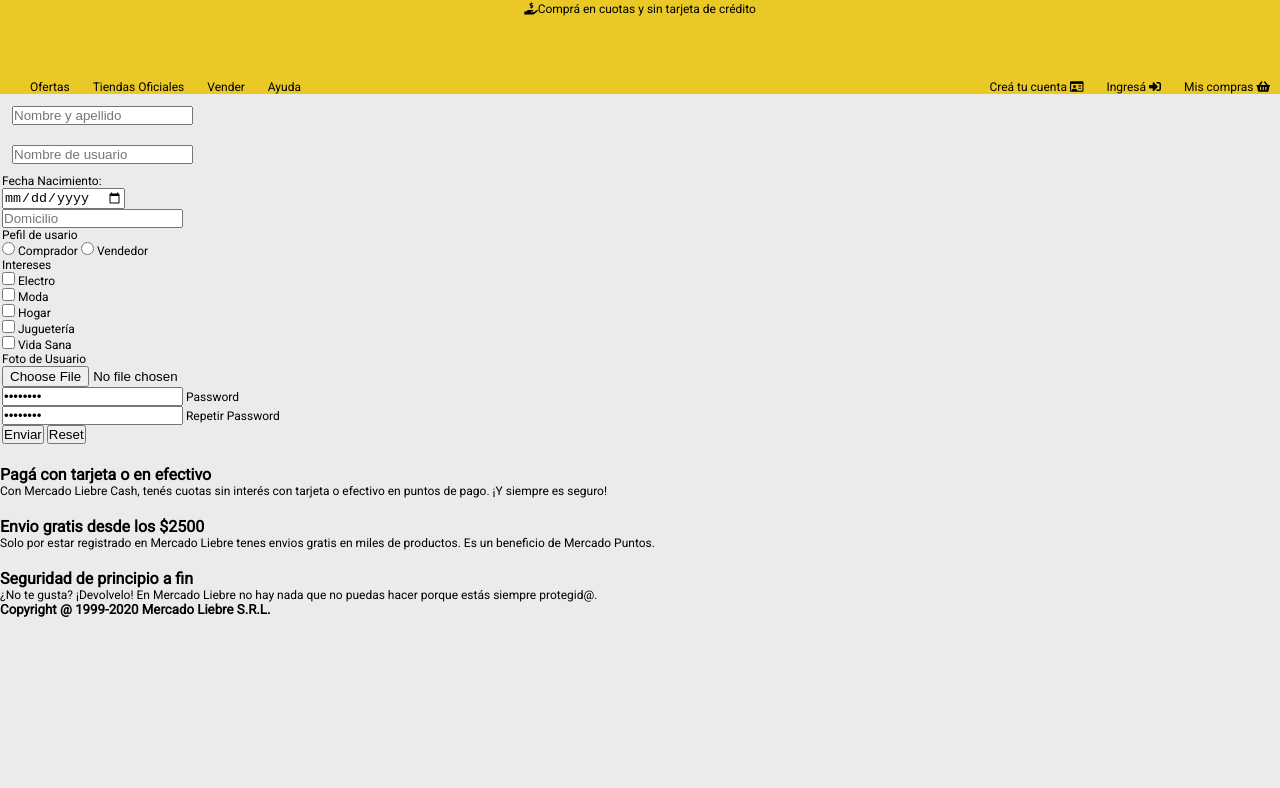
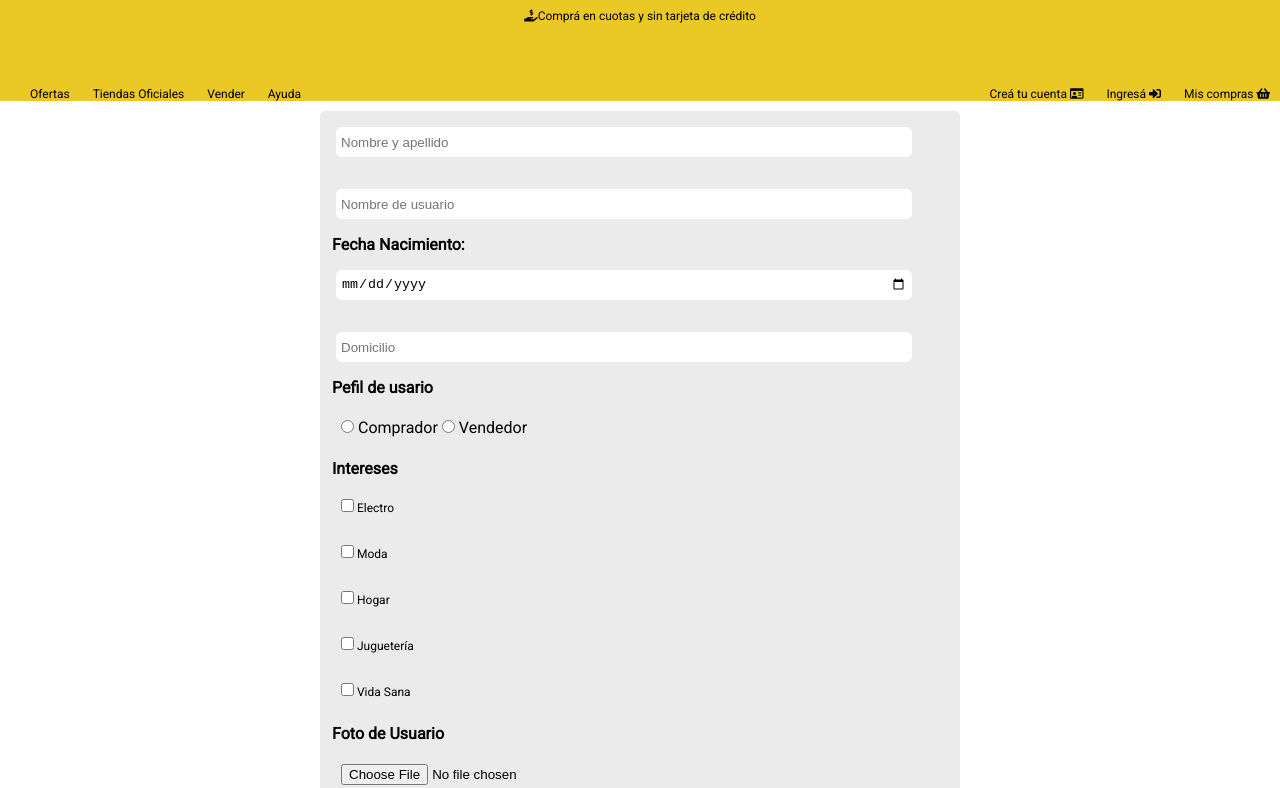
Before and after one commit to JeanGoP/Mercado-liebre, a website: page views/register.html in a window 1280 px wide. Shown: the part 111-899 px from the top of the page. Before the commit the page ends 800 px from the top, so only its background shows below. Drawn offline with Linux system fonts and the light colour scheme; files that its build step writes are made by us from their sources.

Commit message:
Formularios

```diff
--- a/app.js
+++ b/app.js
@@ -12,7 +12,9 @@
 app.get('/', (req, res) => {
     res.sendFile(path.resolve(__dirname, './views/home.html'));
 })
-
 app.get('/register', (req, res) => {
     res.sendFile(path.resolve(__dirname, './views/register.html'));
 })
+app.get('/login', (req, res) => {
+    res.sendFile(path.resolve(__dirname, './views/login.html'));
+})
--- a/public/css/styles.css
+++ b/public/css/styles.css
@@ -6,7 +6,7 @@
 
 body {
     font-family: 'Roboto', sans-serif;
-    background-color: #ebebeb;
+    background-color: #FFF;
 }
 
 h3 {
@@ -46,16 +46,45 @@
     padding: 10px;
 }
 
-div .form {
-    display: flex;
-    flex-direction: column;
-    justify-content: space-between;
-    padding: 2px;
-    font-size: 11px;
+.contenedor-registro {
+    display: block;
+    justify-content: center;
+    width: 50%;
+    background-color: #ebebeb;
+    margin: auto;
+    margin-top: 10px;
+    border-radius: 5px;
 }
 
-div form .espacio {
+.nombreusuario,
+.nombreapellido,
+.inputpassword,
+.alineacion {
+    border-radius: 6px;
+    border: none;
+    height: 30px;
+    margin-top: 5px;
+    padding: 5px;
+    width: 90%;
+    margin: 1rem;
+}
+
+.boton {
+    border-radius: 6px;
+    border: none;
+    height: 30px;
+    margin-top: 12px;
     padding: 10px;
+    width: 90%;
+    margin: 1rem;
+    background-color: #1259c3;
+    color: white;
+}
+
+.alineacionlabel {
+    width: 90%;
+    padding: 12px;
+    font-weight: bold;
 }
 
 header nav {
@@ -184,6 +213,23 @@
     padding: 15px;
 }
 
+footer {
+    background-color: white;
+    text-align: center;
+    color: #666;
+    padding: 10px 0 0 0;
+}
+
+.footer-container {
+    display: block;
+    margin: 15px 0;
+    padding: 24px;
+}
+
+.lineaFinal {
+    margin: 6px;
+}
+
 @media (max-width: 360px) {
     nav {
         display: none;
--- a/views/login.html
+++ b/views/login.html
@@ -0,0 +1,103 @@
+<!DOCTYPE html>
+<html>
+
+<head>
+    <meta charset="UTF-8" />
+    <title>Bienvenidos a MercadoLiebre</title>
+    <meta name="viewport" content="width=device-width, initial-scale=1.0" />
+    <link href="https://fonts.googleapis.com/css2?family=Roboto&display=swap" rel="stylesheet" />
+    <link rel="stylesheet" href="https://cdnjs.cloudflare.com/ajax/libs/font-awesome/5.11.2/css/all.min.css" />
+    <link rel="stylesheet" href="css/styles.css" />
+</head>
+
+<body>
+    <header>
+        <div class="top-header">
+            <div class="logo">
+                <img src="images/logo-mercado-liebre.svg" alt="Logo de MercadoLiebre" />
+            </div>
+            <div class="form" action="#" method="GET">
+                <div class="input">Buscar productos, marcas y más</div>
+                <div class="submit"><i class="fa fa-search"></i></div>
+            </div>
+            <p>
+                <i class="fas fa-hand-holding-usd"></i>Comprá en cuotas y sin tarjeta de crédito
+            </p>
+        </div>
+        <nav>
+            <ul id="menu">
+                <li><a href="#">Ofertas</a></li>
+                <li><a href="#">Tiendas Oficiales</a></li>
+                <li><a href="#">Vender</a></li>
+                <li><a href="#">Ayuda</a></li>
+            </ul>
+            <ul class="posicion">
+                <li>
+                    <a href="/register">Creá tu cuenta <i class="far fa-id-card"></i
+            ></a>
+                </li>
+                <li>
+                    <a href="/login">Ingresá <i class="fas fa-sign-in-alt"></i></a>
+                </li>
+                <li>
+                    <a href="#">Mis compras <i class="fas fa-shopping-basket"></i></a>
+                </li>
+            </ul>
+        </nav>
+        <div class="burger-menu">
+            <i class="fa fa-bars burger"></i>
+        </div>
+    </header>
+    <div>
+        <form class="form" method="get" action="/">
+            <div class="contenedor-registro">
+
+                <input type="text" class="nombreapellido" placeholder="Nombre de usuario" />
+
+                <input type="text" class="nombreusuario" placeholder="Elegí tu contraseña" />
+
+                <p>
+                    <input class="boton" type="submit" value="Enviar" />
+
+                </p>
+
+            </div>
+        </form>
+    </div>
+
+    <footer>
+        <article>
+            <div class="credit-card">
+                <i class="fa-solid fa-credit-card"></i>
+            </div>
+            <h4>Pagá con tarjeta o en efectivo</h4>
+            <p>
+                Con Mercado Liebre Cash, tenés cuotas sin interés con tarjeta o efectivo en puntos de pago. ¡Y siempre es seguro!
+            </p>
+        </article>
+        <article>
+            <div class="gift">
+                <i class="fa-solid fa-gift"></i>
+            </div>
+            <h4>Envio gratis desde los $2500</h4>
+            <p>
+                Solo por estar registrado en Mercado Liebre tenes envios gratis en miles de productos. Es un beneficio de Mercado Puntos.
+            </p>
+        </article>
+        <article>
+            <div class="shield">
+                <i class="fa-solid fa-user-shield"></i>
+            </div>
+            <h4>Seguridad de principio a fin</h4>
+            <p>
+                ¿No te gusta? ¡Devolvelo! En Mercado Liebre no hay nada que no puedas hacer porque estás siempre protegid@.
+            </p>
+        </article>
+        <div>
+            <h5>Copyright @ 1999-2020 Mercado Liebre S.R.L.</h5>
+        </div>
+    </footer>
+
+</body>
+
+</html>
--- a/views/register.html
+++ b/views/register.html
@@ -2,25 +2,27 @@
 <html>
 
 <head>
-    <meta charset="UTF-8">
+    <meta charset="UTF-8" />
     <title>Bienvenidos a MercadoLiebre</title>
-    <meta name="viewport" content="width=device-width, initial-scale=1.0">
-    <link href="https://fonts.googleapis.com/css2?family=Roboto&display=swap" rel="stylesheet">
-    <link rel="stylesheet" href="https://cdnjs.cloudflare.com/ajax/libs/font-awesome/5.11.2/css/all.min.css">
-    <link rel="stylesheet" href="css/styles.css">
+    <meta name="viewport" content="width=device-width, initial-scale=1.0" />
+    <link href="https://fonts.googleapis.com/css2?family=Roboto&display=swap" rel="stylesheet" />
+    <link rel="stylesheet" href="https://cdnjs.cloudflare.com/ajax/libs/font-awesome/5.11.2/css/all.min.css" />
+    <link rel="stylesheet" href="css/styles.css" />
 </head>
 
 <body>
     <header>
         <div class="top-header">
             <div class="logo">
-                <img src="images/logo-mercado-liebre.svg" alt="Logo de MercadoLiebre">
+                <img src="images/logo-mercado-liebre.svg" alt="Logo de MercadoLiebre" />
             </div>
             <div class="form" action="#" method="GET">
                 <div class="input">Buscar productos, marcas y más</div>
                 <div class="submit"><i class="fa fa-search"></i></div>
             </div>
-            <p><i class="fas fa-hand-holding-usd"></i>Comprá en cuotas y sin tarjeta de crédito</p>
+            <p>
+                <i class="fas fa-hand-holding-usd"></i>Comprá en cuotas y sin tarjeta de crédito
+            </p>
         </div>
         <nav>
             <ul id="menu">
@@ -30,9 +32,16 @@
                 <li><a href="#">Ayuda</a></li>
             </ul>
             <ul class="posicion">
-                <li><a href="/register">Creá tu cuenta <i class="far fa-id-card"></i></a></li>
-                <li><a href="/login">Ingresá <i class="fas fa-sign-in-alt"></i></a></li>
-                <li><a href="#">Mis compras <i class="fas fa-shopping-basket"></i></a></li>
+                <li>
+                    <a href="/register">Creá tu cuenta <i class="far fa-id-card"></i
+            ></a>
+                </li>
+                <li>
+                    <a href="/login">Ingresá <i class="fas fa-sign-in-alt"></i></a>
+                </li>
+                <li>
+                    <a href="#">Mis compras <i class="fas fa-shopping-basket"></i></a>
+                </li>
             </ul>
         </nav>
         <div class="burger-menu">
@@ -40,45 +49,59 @@
         </div>
     </header>
     <div>
-        <form class="form">
-            <p class="espacio">
-                <input type="text" id="nombreapellido" placeholder="Nombre y apellido">
+        <form class="form" method="get" action="/">
+            <div class="contenedor-registro">
+
+                <input type="text" class="nombreapellido" placeholder="Nombre y apellido" />
+
+                <input type="text" class="nombreusuario" placeholder="Nombre de usuario" />
+
+                <div>
+                    <label class="alineacionlabel" for="fechanacimiento">Fecha Nacimiento: </label>
+                </div>
+                <div>
+                    <input class="alineacion" type="date" id="fechanacimiento" />
+                </div>
+                <div>
+                    <input class="alineacion" type="text" id="domicilio" placeholder="Domicilio" />
+                </div>
+                <div>
+                    <label class="alineacionlabel" for="perfilusuario">Pefil de usario </label>
+                </div>
+                <div class="alineacion">
+                    <input type="radio" name="comprador" value="comprador" /> Comprador
+                    <input type="radio" name="vendedor" value="vendedor" /> Vendedor
+                </div>
+                <div>
+                    <label class="alineacionlabel" for="intereses">Intereses</label>
+                </div>
+                <p class="alineacion"><input type="checkbox" name="electro" value="electro" /> Electro</p>
+                <p class="alineacion"><input type="checkbox" name="moda" value="moda" /> Moda</p>
+                <p class="alineacion"><input type="checkbox" name="hogar" value="hogar" /> Hogar</p>
+                <p class="alineacion">
+                    <input type="checkbox" name="jugueteria" value="jugueteria" /> Juguetería
                 </p>
-            <p class="espacio">
-                <input type="text" id="nombreusuario" placeholder="Nombre de usuario">
+                <p class="alineacion">
+                    <input type="checkbox" name="vidasana" value="vidasana" /> Vida Sana
+                </p>
+                <div>
+                    <label class="alineacionlabel" for="text" name="fotousuario">Foto de Usuario</label>
+                </div>
+                <p class="alineacion"><input type="file" /></p>
+                <p>
+                    <label class="alineacion" for="name">Password</label>
+                    <input class="alineacion" type="password" class="inputpassword" value="password" placeholder="Escribir password" />
                 </p>
                 <p>
-                <label for="fechanacimiento">Fecha Nacimiento: </label>
+                    <label class="alineacion" for="name">Repetir Password</label>
+                    <input class="alineacion" type="password" class="inputpassword" value="password" placeholder="Repetir password" />
                 </p>
                 <p>
-                <input type="date" id="fechanacimiento">
+                    <input class="boton" type="submit" value="Enviar" />
+                    <input class="boton" type="reset" />
                 </p>
-            <p>
-                <input type="text" id="domicilio" placeholder="Domicilio">
-            </p>
-            <p>
-                <label for="perdilusuario">Pefil de usario </label>
-            </p>
-            <p>
-                <input type="radio" name="comprador" value="comprador"> Comprador
-                <input type="radio" name="vendedor" value="vendedor"> Vendedor
-            </p>
-            <p>
-                <label for="intereses">Intereses</label>
-            </p>
-            <p><input type="checkbox" name="electro" value="electro"> Electro</p>
-            <p><input type="checkbox" name="moda" value="moda"> Moda</p>
-            <p><input type="checkbox" name="hogar" value="hogar"> Hogar</p>
-            <p><input type="checkbox" name="jugueteria" value="jugueteria"> Juguetería</p>
-            <p><input type="checkbox" name="vidasana" value="vidasana"> Vida Sana</p>
-            <p><label for="text" name="fotousuario">Foto de Usuario</label></p>
-            <p><input type="file"></p>
-            <p><input type="password" name="password" value="password" placeholder="Escribir password"> Password</p>
-            <p><input type="password" name="password" value="password" placeholder="Repetir password"> Repetir Password</p>
-            <p>
-                <input type="submit" value="Enviar">
-                <input type="reset">
-            </p>
+
+            </div>
         </form>
     </div>
 
@@ -88,7 +111,8 @@
                 <i class="fa-solid fa-credit-card"></i>
             </div>
             <h4>Pagá con tarjeta o en efectivo</h4>
-            <p>Con Mercado Liebre Cash, tenés cuotas sin interés con tarjeta o efectivo en puntos de pago. ¡Y siempre es seguro!
+            <p>
+                Con Mercado Liebre Cash, tenés cuotas sin interés con tarjeta o efectivo en puntos de pago. ¡Y siempre es seguro!
             </p>
         </article>
         <article>
@@ -96,7 +120,8 @@
                 <i class="fa-solid fa-gift"></i>
             </div>
             <h4>Envio gratis desde los $2500</h4>
-            <p>Solo por estar registrado en Mercado Liebre tenes envios gratis en miles de productos. Es un beneficio de Mercado Puntos.
+            <p>
+                Solo por estar registrado en Mercado Liebre tenes envios gratis en miles de productos. Es un beneficio de Mercado Puntos.
             </p>
         </article>
         <article>
@@ -104,15 +129,14 @@
                 <i class="fa-solid fa-user-shield"></i>
             </div>
             <h4>Seguridad de principio a fin</h4>
-            <p>¿No te gusta? ¡Devolvelo! En Mercado Liebre no hay nada que no puedas hacer porque estás siempre protegid@.
+            <p>
+                ¿No te gusta? ¡Devolvelo! En Mercado Liebre no hay nada que no puedas hacer porque estás siempre protegid@.
             </p>
         </article>
         <div>
             <h5>Copyright @ 1999-2020 Mercado Liebre S.R.L.</h5>
         </div>
     </footer>
-
-
 </body>
 
 </html>
```
Also changed, not shown: views/home.html (+3 -1 lines). Lines whose indentation alone changed are shown as unchanged.
